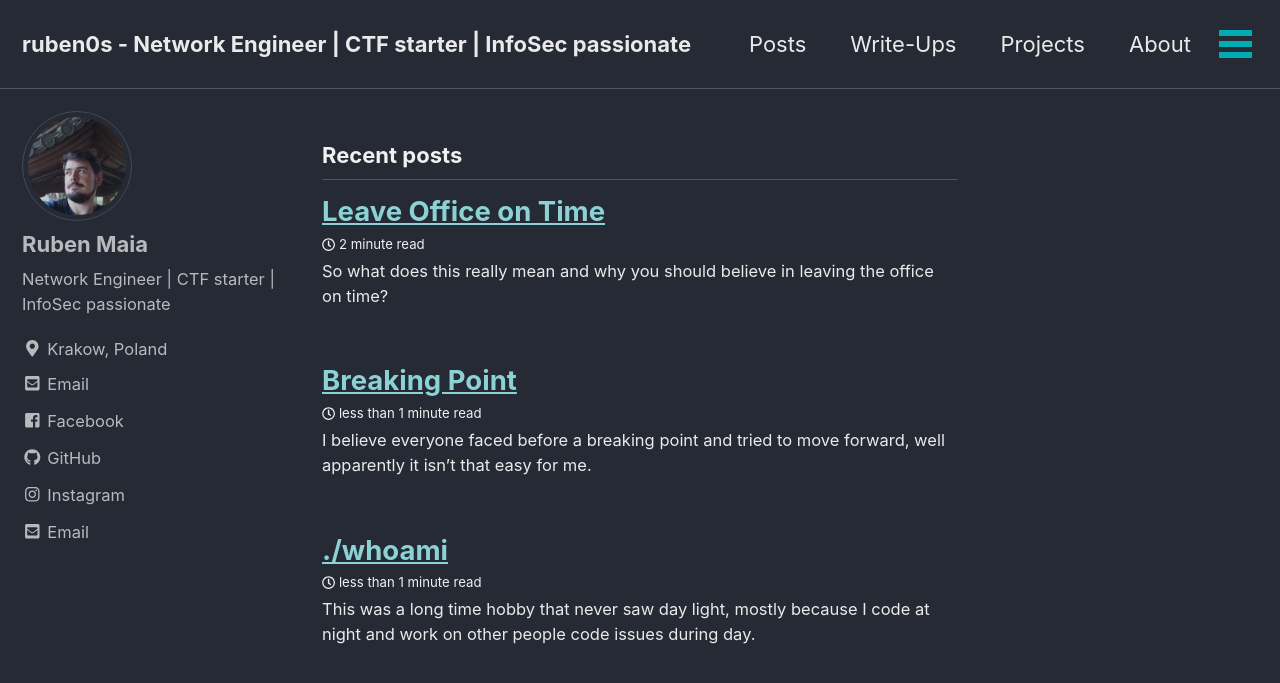
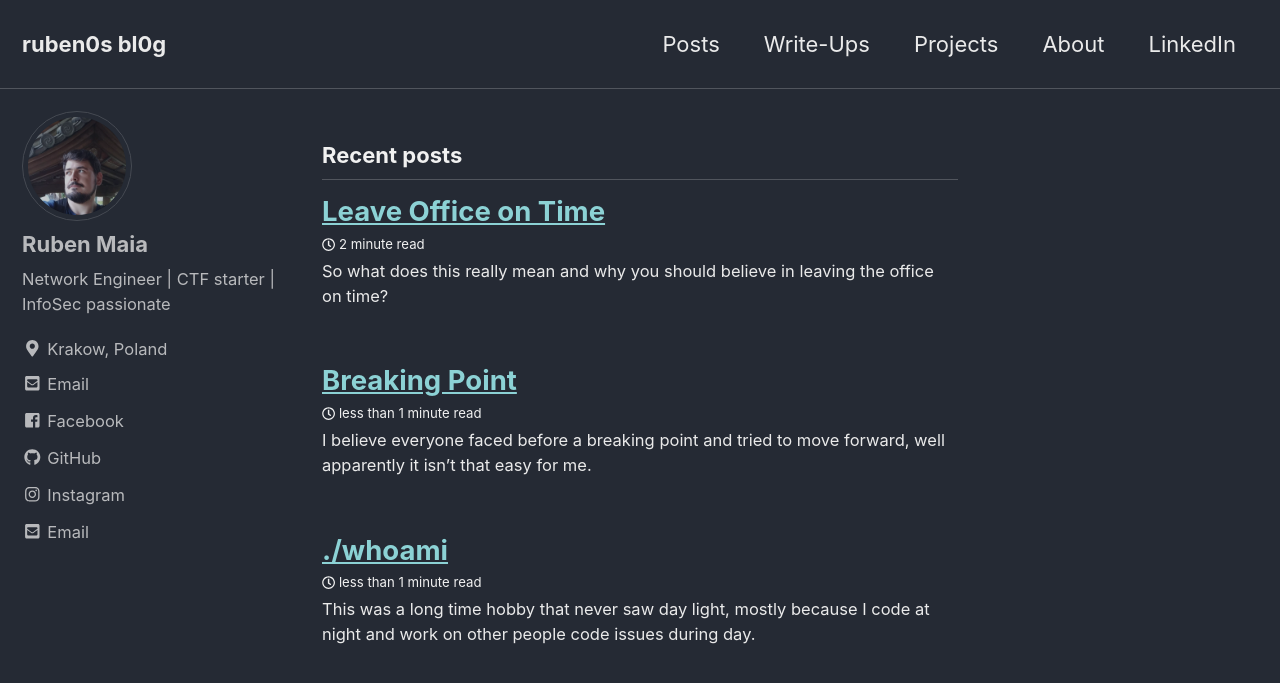
Before and after one commit to rbnmaia/rbnmaia.github.io, a Jekyll site: the page built from index.html, in a window 1280 px wide and 900 px high. Shown: the top 683 px of the window. Built offline with Jekyll 4.4.1, drawn with Linux system fonts in a browser that asks for light colours; cached includes are drawn as plain includes; the list of posts is cut into pages by our own code.

Commit message:
Update _config.yml

```diff
--- a/_config.yml
+++ b/_config.yml
@@ -11,7 +11,7 @@ main_base_skin    : "dark_theme"
 
 # Site Settings
 locale                   : "en-US"
-title                    : "ruben0s - Network Engineer | CTF starter | InfoSec passionate"
+title                    : "ruben0s bl0g"
 title_separator          : "-"
 name                     : "ruben0s"
 description              : "Network Engineer | CTF starter | InfoSec passionate"
```
